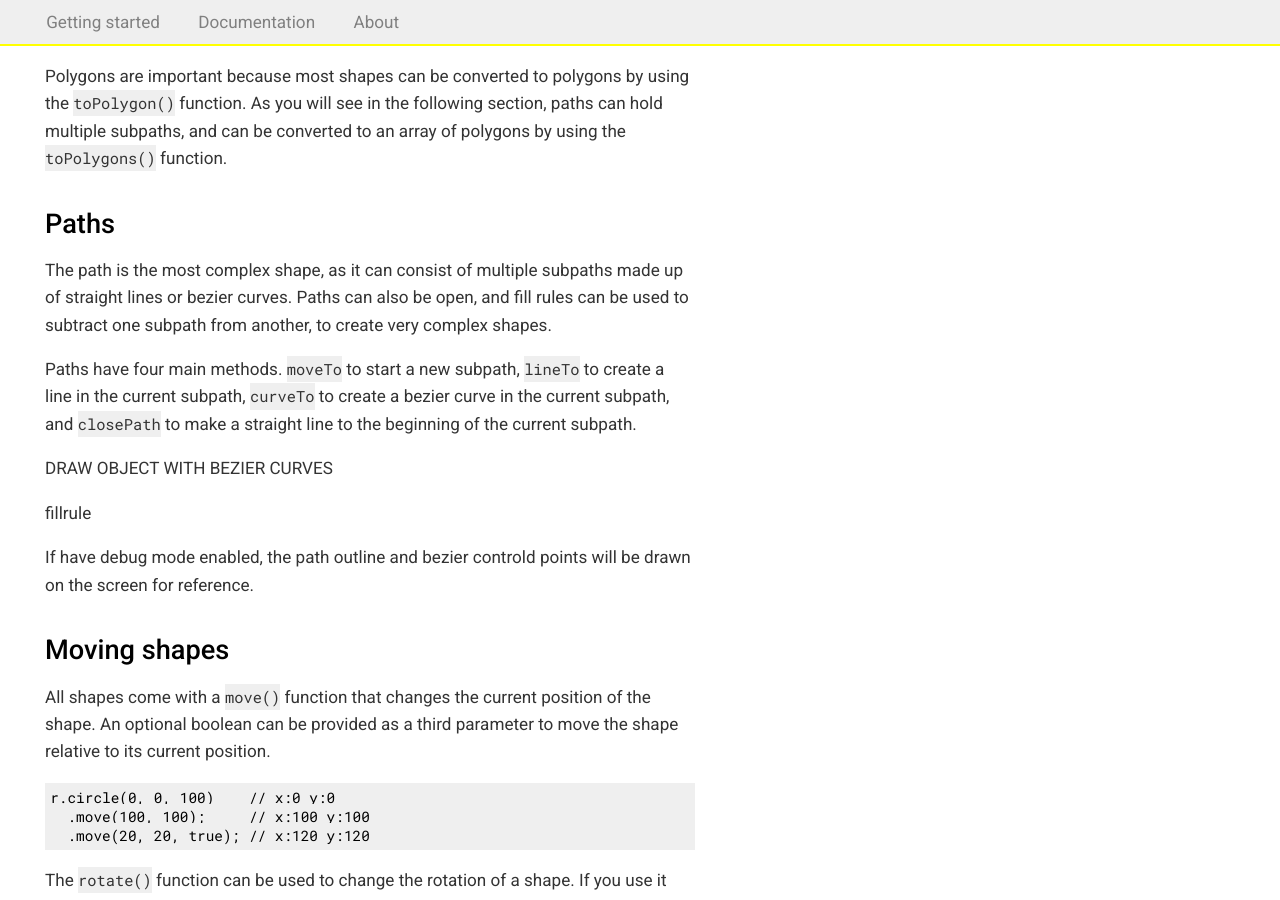
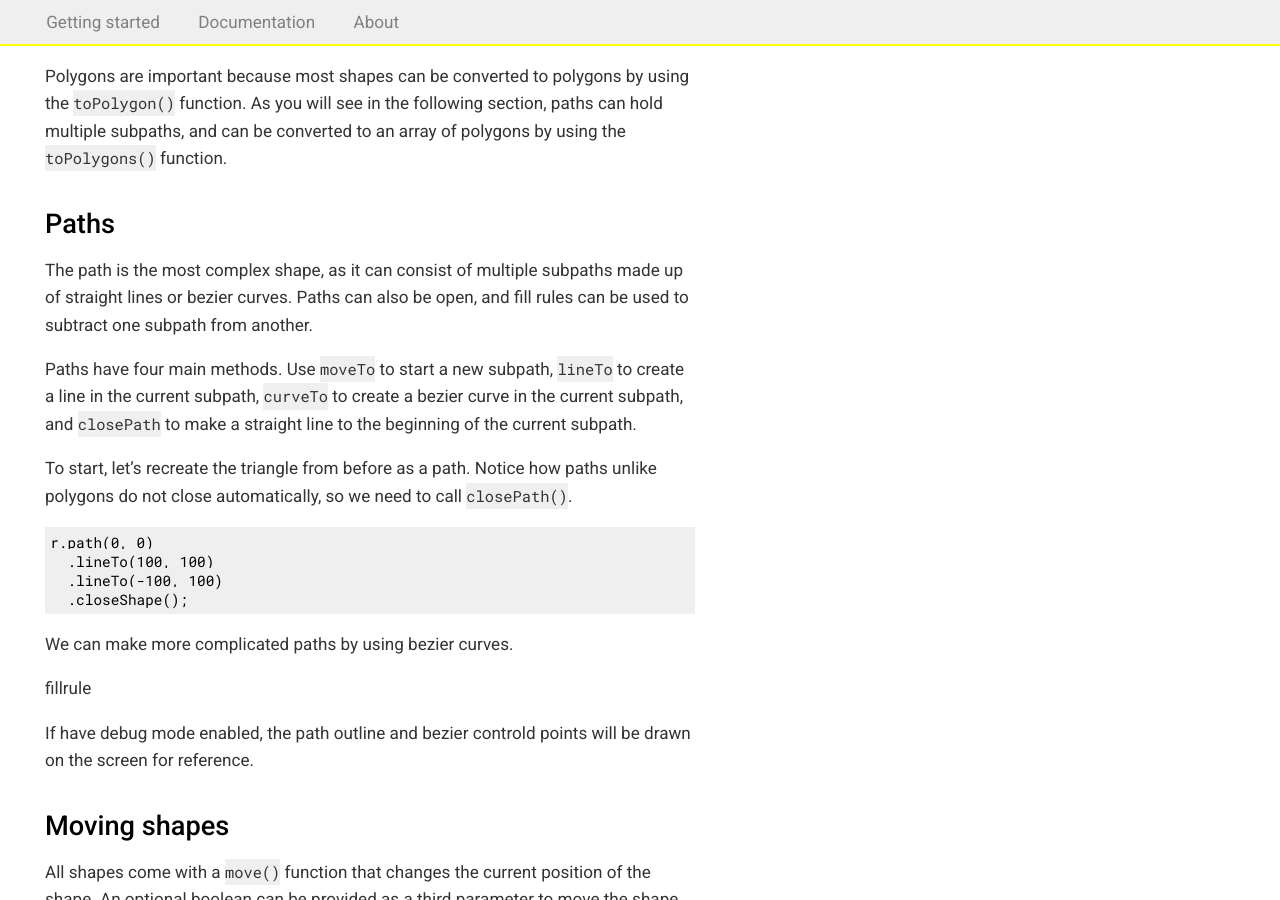
Before and after one commit to runemadsen/rune.js, a Jekyll site: the page built from index.md, in a window 1280 px wide and 900 px high, scrolled down 2844 px. Built offline with Jekyll 4.4.1, drawn with Linux system fonts in a browser that asks for light colours; nearby versions of some CDN libraries; comment, search, counter and statistics services are not loaded.

Commit message:
a bit more index

````diff
--- a/index.md
+++ b/index.md
@@ -123,11 +123,24 @@ Polygons are important because most shapes can be converted to polygons by using
 
 ### Paths
 
-The path is the most complex shape, as it can consist of multiple subpaths made up of straight lines or bezier curves. Paths can also be open, and fill rules can be used to subtract one subpath from another, to create very complex shapes.
+The path is the most complex shape, as it can consist of multiple subpaths made up of straight lines or bezier curves. Paths can also be open, and fill rules can be used to subtract one subpath from another.
 
-Paths have four main methods. `moveTo` to start a new subpath, `lineTo` to create a line in the current subpath, `curveTo` to create a bezier curve in the current subpath, and `closePath` to make a straight line to the beginning of the current subpath.
+Paths have four main methods. Use `moveTo` to start a new subpath, `lineTo` to create a line in the current subpath, `curveTo` to create a bezier curve in the current subpath, and `closePath` to make a straight line to the beginning of the current subpath.
 
-DRAW OBJECT WITH BEZIER CURVES
+To start, let's recreate the triangle from before as a path. Notice how paths unlike polygons do not close automatically, so we need to call `closePath()`.
+
+```js
+r.path(0, 0)
+  .lineTo(100, 100)
+  .lineTo(-100, 100)
+  .closeShape();
+```
+
+We can make more complicated paths by using bezier curves.
+
+
+
+
 
 fillrule
 
````
